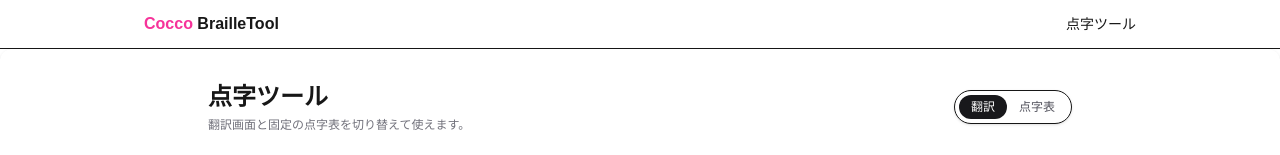
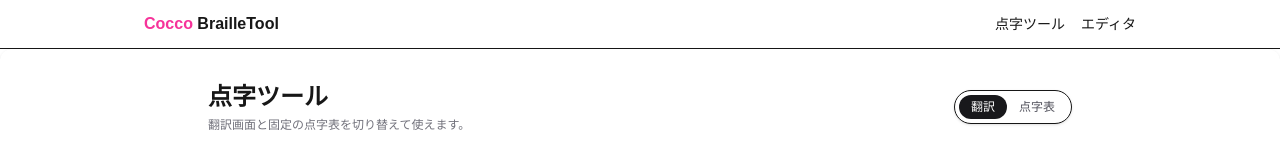
Before and after one commit to muu-ima/muu-braille-tool, a Next.js app: page /braille/translate in a window 1280 px wide. Shown: the top 155 px of the page. Built offline with nearby package versions, Linux system fonts and the light colour scheme.

Commit message:
リンク追加

```diff
--- a/app/layout.tsx
+++ b/app/layout.tsx
@@ -14,7 +14,7 @@ export default function RootLayout({
 }) {
   return (
     <html lang="ja">
-      <body className="min-h-screen overflow-hidden text-gray-900">
+      <body className="min-h-screen overflow-auto text-gray-900">
         {/* 共通ヘッダー */}
         <header className="w-full border-b ">
           <div className="max-w-5xl mx-auto flex items-center justify-between px-4 py-3">
@@ -23,6 +23,7 @@ export default function RootLayout({
             </div>
             <nav className="flex gap-4 text-sm">
               <Link href="/braille/translate">点字ツール</Link>
+              <Link href="https://enyukari.capoo.jp/cocco-braille-card/">エディタ</Link>
             </nav>
           </div>
         </header>
```
